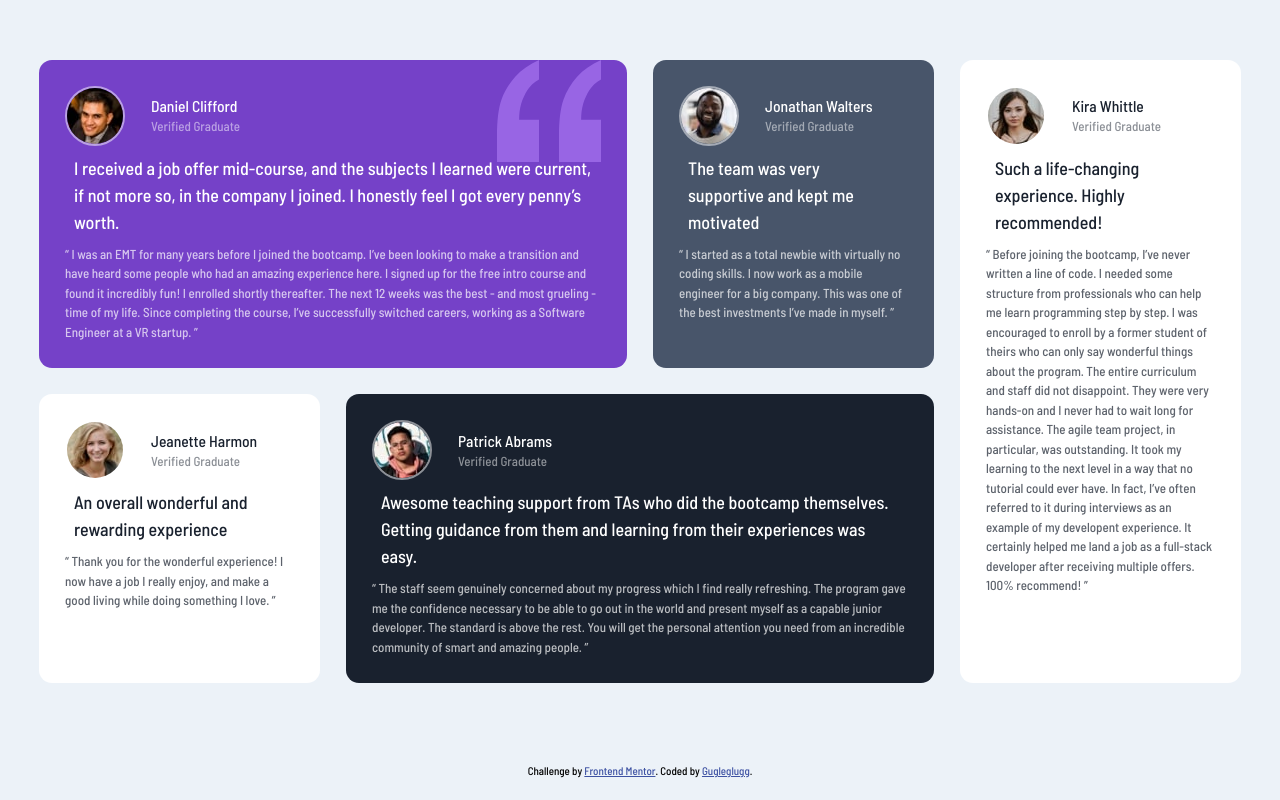
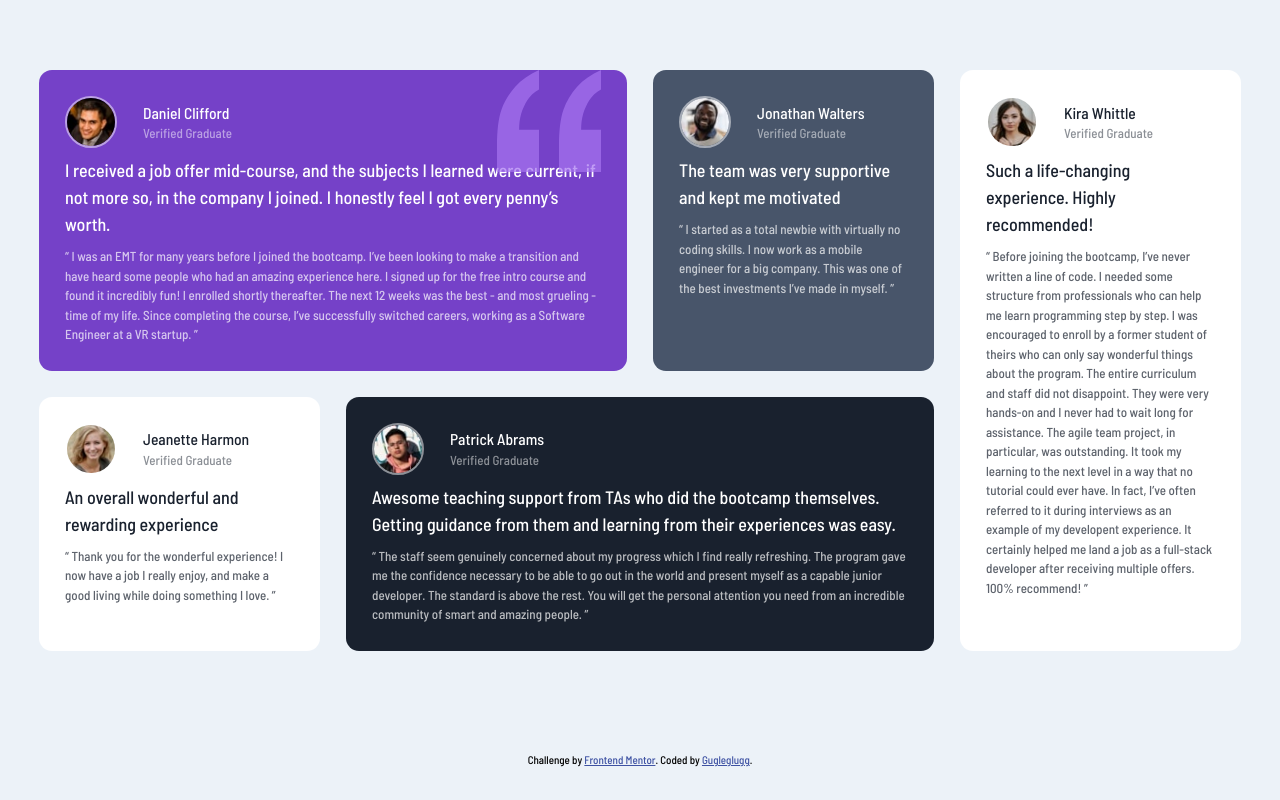
Before and after one commit to Gugleglugg/frontend-mentor-testimonials-grid-section, a plain HTML site: page index.html in a window 1280 px wide. Drawn offline with Linux system fonts and the light colour scheme.

Commit message:
some more tweaks

```diff
--- a/style.css
+++ b/style.css
@@ -112,7 +112,7 @@ body {
 
 .big-font {
     font-size: large;
-    margin: 0.5em;
+    margin: 0.5em 0;
 }
 
 .quotation {
@@ -142,6 +142,9 @@ styling the card itself and the different color variants
 .avatar {
     border-radius: 50%;
     border: 2px solid hsla(0, 0%, 100%, 0.5);
+    width: 4em;
+    height: 4em;
+
 }
 
 .bg-quote {
```
